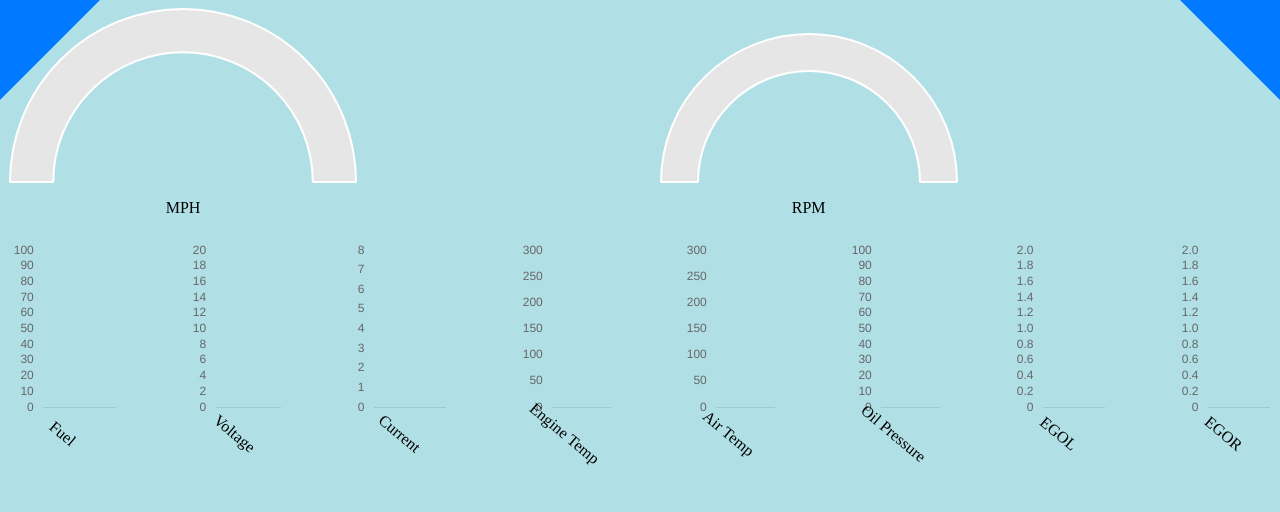
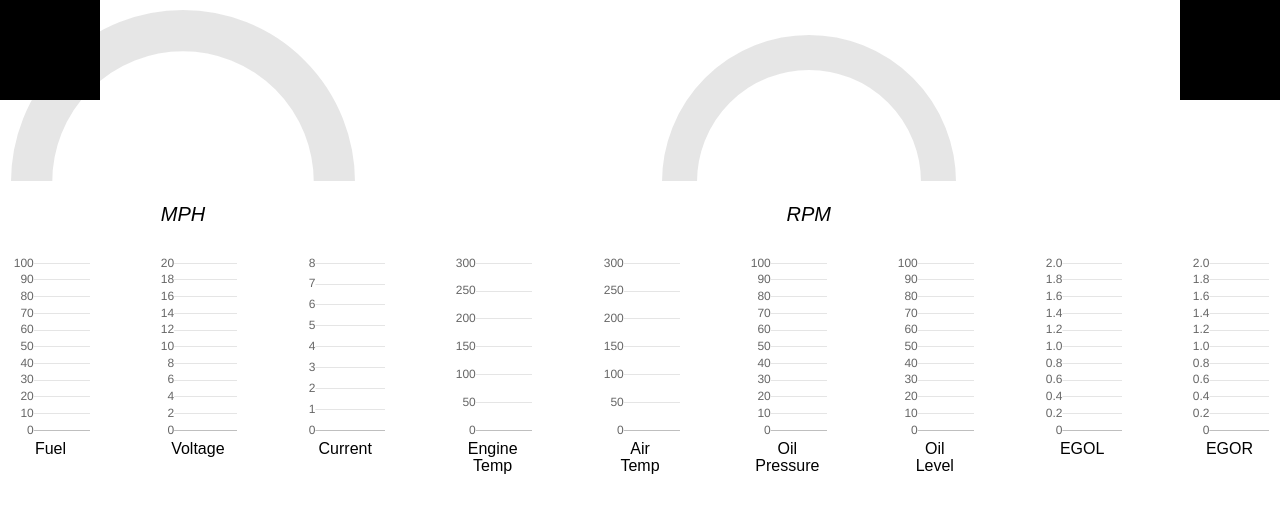
Before and after one commit to hitchco-mk4/Display-Software, an Electron app: page index.html in a window 1280 px wide. Drawn offline with nearby package versions, Linux system fonts and the light colour scheme; no server answers.

Commit message:
added LDR, re-did design, almost ready for finishing touches

```diff
--- a/good_cmdline.txt
+++ /dev/null
@@ -1 +0,0 @@
-dwc_otg.lpm_enable=0 console=tty3 root=PARTUUID=03ab9b50-02 rootfstype=ext4 elevator=deadline fsck.repair=yes rootwait quiet splash loglevel=0 logo.nologo vt.global_cursor_default=0 vt.cur_default=1
--- a/index.html
+++ b/index.html
@@ -3,13 +3,10 @@
 	<head>
 		<meta charset="UTF-8">
 		<title>car-HUD</title>
+		<link id="pagestyle" rel="stylesheet" type="text/css" href="style_day.css">
 	</head>
 
 	<style>
-
-		body {
-			background-color: powderblue;
-		}
 
 		.eqi-container {
 			display: flex;
@@ -20,16 +17,25 @@
 
 		.bar_label {
 			padding-top: 2%;
-			size: 3;
-			transform: rotate(40deg);
+			line-height: .1;
 		}
 
 		.big_bar_div {
-			width: 110px;
+			width: 85px;
+		}
+
+		.text{
+			font-family: "Arial";
+			font-size: 12pt;
+		}
+
+		.mphrpm {
+			font-size: 15pt;
+			font-style: italic;
 		}
 
 		.small_bar_div {
-			width: 96px;
+			width: 85px;
 		}
 
 		#notifications_panel {
@@ -45,9 +51,8 @@
 
 		#bottom {
 			/* align-items: start; */ /* aligns the vertical tops of the divs */
-			height: 180px;
+			height: 190px;
 			padding-top: 10px;
-			/* padding-right: 30%; */
 		}
 
 		#mph_doughnut {
@@ -65,7 +70,6 @@
 			z-index: 1;
 			border-style: solid;
 			border-width: 100px 100px 0 0;
-			border-color: #007bff transparent transparent transparent;
 		}
 
 		#top-right-triangle {
@@ -75,7 +79,6 @@
 			z-index: 1;
 			border-style: solid;
 			border-width: 0 100px 100px 0;
-			border-color: transparent #007bff transparent transparent;
 		}
 
 	</style>
@@ -89,20 +92,20 @@
 
 			<div>
 				<canvas id="mph_doughnut"></canvas>
-				<p>MPH</p>
+				<p class="mphrpm text">MPH</p>
 			</div>
 
 			<div>
 				<canvas id="rpm_doughnut"></canvas>
-				<p>RPM</p>
+				<p class="mphrpm text">RPM</p>
 			</div>
 
 			<div id="notifications_panel">
-				<div id = "npanel_reverse"></div>
-				<div id = "npanel_ebreak"></div>
-				<div id = "npanel_serror"></div>
-				<div id = "npanel_state"></div>
-				<div id = "npanel_odo"></div>
+				<div class="text" id = "npanel_reverse"></div>
+				<div class="text" id = "npanel_ebreak"></div>
+				<div class="text" id = "npanel_serror"></div>
+				<div class="text" id = "npanel_state"></div>
+				<div class="text" id = "npanel_odo"></div>
 			</div>
 
 		</div>
@@ -111,42 +114,47 @@
 
 			<div class="big_bar_div">
 				<canvas id="fuel_bar" class="bar_chart"></canvas>
-				<div class="bar_label">Fuel</div>
+				<div class="bar_label text">Fuel</div>
 			</div>
 
 			<div class="small_bar_div">
 				<canvas id="vbat_bar" class="bar_chart"></canvas>
-				<div class="bar_label">Voltage</div>
+				<div class="bar_label text">Voltage</div>
 			</div>
 
 			<div class="small_bar_div">
 				<canvas id="batc_bar" class="bar_chart"></canvas>
-				<div class="bar_label">Current</div>
+				<div class="bar_label text">Current</div>
 			</div>
 
 			<div class="small_bar_div">
 				<canvas id="ect_bar" class="bar_chart"></canvas>
-				<div class="bar_label">Engine Temp</div>
+				<div class="bar_label text">Engine<p>Temp</p></div>
 			</div>
 
 			<div class="small_bar_div">
 				<canvas id="act_bar" class="bar_chart"></canvas>
-				<div class="bar_label">Air Temp</div>
+				<div class="bar_label text">Air<p>Temp</p></div>
 			</div>
 
 			<div class="small_bar_div">
 				<canvas id="oilp_bar" class="bar_chart"></canvas>
-				<div class="bar_label">Oil Pressure</div>
+				<div class="bar_label text">Oil<p>Pressure</p></div>
+			</div>
+
+			<div class="small_bar_div">
+				<canvas id="oill_bar" class="bar_chart"></canvas>
+				<div class="bar_label text">Oil<p>Level</p></div>
 			</div>
 
 			<div class="small_bar_div">
 				<canvas id="egol_bar" class="bar_chart"></canvas>
-				<div class="bar_label">EGOL</div>
+				<div class="bar_label text">EGOL</div>
 			</div>
 
 			<div class="small_bar_div">
 				<canvas id="egor_bar" class="bar_chart"></canvas>
-				<div class="bar_label">EGOR</div>
+				<div class="bar_label text">EGOR</div>
 			</div>
 
 		</div>
--- a/renderer.js
+++ b/renderer.js
@@ -5,14 +5,23 @@
 const {ipcRenderer} = require('electron');
 
 var Chart = require('chart.js')
-var chartsjsPluginDataLabels = require("chartsjs-plugin-data-labels");
+// var chartsjsPluginDataLabels = require("chartsjs-plugin-data-labels");
 
 var mph_max = 200;
 var rpm_max = 8000;
 
+var last_night_state = false;
 
 function log_function (message) {
 	console.log("renderer.js - " + String(message));
+}
+
+function swapStyleSheet(sheet) {
+    var current = document.getElementById("pagestyle").getAttribute("href");
+
+	if (current != sheet){
+		document.getElementById("pagestyle").setAttribute("href", sheet);
+	}
 }
 
 /*
@@ -30,8 +39,8 @@ var doughnut_options = {
 		elements: {
 			center: {
 				text: 'Value',
-				color: '#36A2EB', //Default black
-				fontStyle: 'Helvetica', //Default Arial
+				color: '#2B0000', //Default black
+				fontStyle: 'hoge,impact', //Default Arial
 				sidePadding: 15 //Default 20 (as a percentage)
 			}
 		},
@@ -50,7 +59,7 @@ var mph_doughnut_chart = new Chart(document.getElementById(mph_doughnut_id), {
 				datasets: [
 					{
 						data: [0, mph_max],
-						backgroundColor: ["#FF6384", "#e6e6e6"],
+						backgroundColor: ["#D94C19", "#e6e6e6"],
 					}
 				]
 		},
@@ -69,7 +78,7 @@ var rpm_doughnut_chart = new Chart(document.getElementById(rpm_doughnut_id), {
 				datasets: [
 					{
 						data: [0, rpm_max],
-						backgroundColor: ["#5063FF", "#e6e6e6"],
+						backgroundColor: ["#AA393A", "#e6e6e6"],
 					}
 				]
 		},
@@ -82,17 +91,19 @@ doughnut_id_to_object[rpm_doughnut_id] = rpm_doughnut_chart;
 /*
 	bar graph settings
 */
-function get_bar(element, min, max, y_axis_labels) {
+
+function get_bar(element, min, max, y_axis_labels, red, green, blue) {
 
 	var bar_data = {
     datasets: [{
-        backgroundColor: ['rgba(255, 99, 132, 0.2)'],
-        borderColor: ['rgba(255,99,132,1)'],
+        backgroundColor: ['rgba(' + red.toString() + ',' + green.toString() + ',' + blue.toString() + ', 0.2)'],
+        borderColor: ['rgba(' + red.toString() + ',' + green.toString() + ',' + blue.toString() + ', 1)'],
         borderWidth: 1,
         data: [0],
 		datalabels: {
-			align: 'start',
-			anchor: 'start'
+			// align: 'start',
+			// anchor: 'start'
+			display: false
 		}
       }]
 	};
@@ -116,7 +127,7 @@ function get_bar(element, min, max, y_axis_labels) {
 		scales: {
 			xAxes: [{
 						gridLines: {
-							display: true,
+							display: false,
 							drawBorder: true
 						},
 						categoryPercentage: 1.0,
@@ -124,13 +135,13 @@ function get_bar(element, min, max, y_axis_labels) {
 					}],
 			yAxes: [{
 						gridLines: {
-							display: false,
+							display: true,
 							drawBorder: false
 						},
 						ticks: {
 							min:min,
 							max:max,
-							fontSize: fontSize // will hide the y axis labels
+							fontSize: fontSize
 						}
 					}]
 		},
@@ -144,8 +155,6 @@ function get_bar(element, min, max, y_axis_labels) {
             }
         },
 
-		scaleShowLabels : false,
-		scaleFontSize: 0,
 		animation: false,
 	}
 
@@ -156,7 +165,7 @@ function get_bar(element, min, max, y_axis_labels) {
 	});
 }
 
-var bar_ids = ["fuel_bar", "vbat_bar", "batc_bar", "ect_bar", "act_bar", "oilp_bar", "egol_bar", "egor_bar"];
+var bar_ids = ["fuel_bar", "vbat_bar", "batc_bar", "ect_bar", "act_bar", "oilp_bar", "oill_bar", "egol_bar", "egor_bar"];
 var bar_id_to_object = {};
 
 
@@ -166,42 +175,47 @@ var bar_id_to_object = {};
 
 var fuel_bar_element_name = bar_ids[0];
 var fuel_bar_element = document.getElementById(fuel_bar_element_name).getContext("2d");
-var fuel_bar_chart = get_bar(fuel_bar_element, 0, 100, true);
+var fuel_bar_chart = get_bar(fuel_bar_element, 0, 100, true, 255, 137, 241);
 bar_id_to_object[fuel_bar_element_name] = fuel_bar_chart;
 
 var vbat_bar_element_name = bar_ids[1];
 var vbat_bar_element = document.getElementById(vbat_bar_element_name).getContext("2d");
-var vbat_bar_chart = get_bar(vbat_bar_element, 0, 20, true);
+var vbat_bar_chart = get_bar(vbat_bar_element, 0, 20, true, 82, 255, 30);
 bar_id_to_object[vbat_bar_element_name] = vbat_bar_chart;
 
 var batc_bar_element_name = bar_ids[2];
 var batc_bar_element = document.getElementById(batc_bar_element_name).getContext("2d");
-var batc_bar_chart = get_bar(batc_bar_element, 0, 8, true);
+var batc_bar_chart = get_bar(batc_bar_element, 0, 8, true, 41, 181, 0);
 bar_id_to_object[batc_bar_element_name] = batc_bar_chart;
 
 var ect_bar_element_name = bar_ids[3];
 var ect_bar_element = document.getElementById(ect_bar_element_name).getContext("2d");
-var ect_bar_chart = get_bar(ect_bar_element, 0, 300, true);
+var ect_bar_chart = get_bar(ect_bar_element, 0, 300, true, 68, 152, 255);
 bar_id_to_object[ect_bar_element_name] = ect_bar_chart;
 
 var act_bar_element_name = bar_ids[4];
 var act_bar_element = document.getElementById(act_bar_element_name).getContext("2d");
-var act_bar_chart = get_bar(act_bar_element, 0, 300, true);
+var act_bar_chart = get_bar(act_bar_element, 0, 300, true, 0, 81, 181);
 bar_id_to_object[act_bar_element_name] = act_bar_chart;
 
 var oilp_bar_element_name = bar_ids[5];
 var oilp_bar_element = document.getElementById(oilp_bar_element_name).getContext("2d");
-var oilp_bar_chart = get_bar(oilp_bar_element, 0, 100, true);
+var oilp_bar_chart = get_bar(oilp_bar_element, 0, 100, true, 255, 241, 50);
 bar_id_to_object[oilp_bar_element_name] = oilp_bar_chart;
 
-var egol_bar_element_name = bar_ids[6];
+var oill_bar_element_name = bar_ids[6];
+var oill_bar_element = document.getElementById(oill_bar_element_name).getContext("2d");
+var oill_bar_chart = get_bar(oill_bar_element, 0, 100, true, 183, 171, 0);
+bar_id_to_object[oill_bar_element_name] = oill_bar_chart;
+
+var egol_bar_element_name = bar_ids[7];
 var egol_bar_element = document.getElementById(egol_bar_element_name).getContext("2d");
-var egol_bar_chart = get_bar(egol_bar_element, 0, 2, true);
+var egol_bar_chart = get_bar(egol_bar_element, 0, 2, true, 255, 99, 79);
 bar_id_to_object[egol_bar_element_name] = egol_bar_chart;
 
-var egor_bar_element_name = bar_ids[7];
+var egor_bar_element_name = bar_ids[8];
 var egor_bar_element = document.getElementById(egor_bar_element_name).getContext("2d");
-var egor_bar_chart = get_bar(egor_bar_element, 0, 2, true);
+var egor_bar_chart = get_bar(egor_bar_element, 0, 2, true, 160, 18, 0);
 bar_id_to_object[egor_bar_element_name] = egor_bar_chart;
 
 var npanel_reverse = document.getElementById("npanel_reverse");
@@ -211,6 +225,8 @@ var npanel_odo = document.getElementById("npanel_odo");
 
 var left_blinker_corner = document.getElementById("top-left-triangle");
 var right_blinker_corner = document.getElementById("top-right-triangle");
+
+var style_sheet = document.getElementById("css");
 
 
 /*
@@ -227,7 +243,7 @@ var right_blinker_corner = document.getElementById("top-right-triangle");
 
       //Get options from the center object in options
       var centerConfig = chart.config.options.elements.center;
-      var fontStyle = centerConfig.fontStyle || 'Arial';
+	  var fontStyle = centerConfig.fontStyle;
       var txt = centerConfig.text;
       var color = centerConfig.color || '#000';
       var sidePadding = centerConfig.sidePadding || 20;
@@ -242,7 +258,7 @@ var right_blinker_corner = document.getElementById("top-right-triangle");
 
       // Find out how much the font can grow in width.
       var widthRatio = elementWidth / stringWidth;
-      var newFontSize = Math.floor(30 * widthRatio);
+      var newFontSize = Math.floor(50 * widthRatio);
       var elementHeight = (chart.innerRadius * 2);
 
       // Pick a new font size so it will not be larger than the height of label.
@@ -254,7 +270,10 @@ var right_blinker_corner = document.getElementById("top-right-triangle");
       var centerX = ((chart.chartArea.left + chart.chartArea.right) / 2);
       //var centerY = ((chart.chartArea.top + chart.chartArea.bottom) / 2); // puts it in the middle
       var centerY = chart.chartArea.bottom - ((chart.chartArea.top + chart.chartArea.bottom) / 5); // puts it slightly above the bottom
-      ctx.font = fontSizeToUse+"px " + fontStyle;
+      ctx.font = "italic " + fontSizeToUse + "px " + fontStyle + ", Helvetica Neue, sans-serif";
+
+	  log_function(ctx.font);
+
       ctx.fillStyle = color;
 
       //Draw text in center
@@ -281,7 +300,7 @@ ipcRenderer.on('main-to-renderer', (event, arg) => {
 	// set new data values in the chart objects
 	mph_doughnut_chart.data.datasets[0].data[0] = displayJSON.MPH;
 	mph_doughnut_chart.data.datasets[0].data[1] = mph_max - displayJSON.MPH;
-	mph_doughnut_chart.options.elements.center.text = pad(displayJSON.MPH, 2).toString();
+	mph_doughnut_chart.options.elements.center.text = pad(displayJSON.MPH, 3).toString();
 
 	rpm_doughnut_chart.data.datasets[0].data[0] = displayJSON.RPM;
 	rpm_doughnut_chart.data.datasets[0].data[1] = rpm_max - displayJSON.RPM;
@@ -293,6 +312,7 @@ ipcRenderer.on('main-to-renderer', (event, arg) => {
 	ect_bar_chart.data.datasets[0].data[0] = displayJSON.ECT;
 	act_bar_chart.data.datasets[0].data[0] = displayJSON.ACT;
 	oilp_bar_chart.data.datasets[0].data[0] = displayJSON.OILP;
+	oill_bar_chart.data.datasets[0].data[0] = displayJSON.OILL;
 
 	egol_bar_chart.data.datasets[0].data[0] = displayJSON.EGOL;
 	egor_bar_chart.data.datasets[0].data[0] = displayJSON.EGOR;
@@ -351,6 +371,20 @@ ipcRenderer.on('main-to-renderer', (event, arg) => {
 		right_blinker_corner.style.display = "none";
 	}
 
+	if (last_night_state != displayJSON.night) {
+		if (displayJSON.night) {
+			swapStyleSheet("style_night.css");
+			mph_doughnut_chart.options.elements.center.color = '#EEFFFF'; //Default black
+			rpm_doughnut_chart.options.elements.center.color = '#EEFFFF'; //Default black
+		}
+		else {
+			swapStyleSheet("style_day.css");
+			mph_doughnut_chart.options.elements.center.color = '#2B0000'; //Default black
+			rpm_doughnut_chart.options.elements.center.color = '#2B0000'; //Default black
+		}
+		last_night_state = displayJSON.night;
+	}
+
 	// Reply on async message from renderer process
     event.sender.send('renderer-to-main', 1);
 });
--- a/test.txt
+++ /dev/null
@@ -1,6 +0,0 @@
-this is a test more text
-
-it worked!
-
-
-did it work again?
```
Also changed, not shown: main.js (+99 -24 lines).
